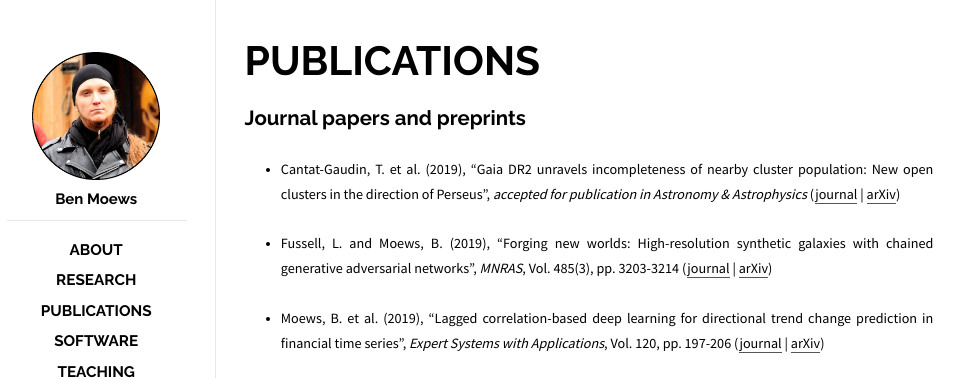
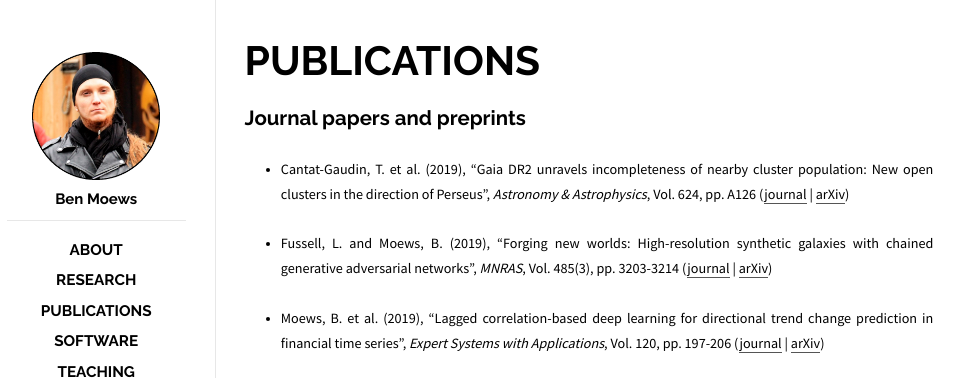
Before and after one commit to moews/moews.github.io, a Jekyll site: the page built from _posts/2017-03-25-publications.md, in a window 1280 px wide. Shown: the top 378 px of the page, without its empty margins (143-1109 px from the left). Built offline with Jekyll 4.4.1, drawn with Linux system fonts in a browser that asks for light colours.

Commit message:
Update 2017-03-25-publications.md

```diff
--- a/_posts/2017-03-25-publications.md
+++ b/_posts/2017-03-25-publications.md
@@ -12,7 +12,7 @@ categories: posts
 
 <!--* <small>Moews, B. and Ibikunle, G., (2019), "Predictive intraday correlations in stable and volatile market environments: Evidence from deep learning", _submitted to Quantitative Finance_</small>-->
 
-* <small>Cantat-Gaudin, T. et al. (2019), "Gaia DR2 unravels incompleteness of nearby cluster population: New open clusters in the direction of Perseus", _accepted for publication in Astronomy & Astrophysics_ ([journal](https://doi.org/10.1051/0004-6361/201834453) | [arXiv](https://arxiv.org/abs/1810.05494))</small>
+* <small>Cantat-Gaudin, T. et al. (2019), "Gaia DR2 unravels incompleteness of nearby cluster population: New open clusters in the direction of Perseus", _Astronomy & Astrophysics_, Vol. 624, pp. A126 ([journal](https://doi.org/10.1051/0004-6361/201834453) | [arXiv](https://arxiv.org/abs/1810.05494))</small>
 
 * <small>Fussell, L. and Moews, B. (2019), "Forging new worlds: High-resolution synthetic galaxies with chained generative adversarial networks", _MNRAS_, Vol. 485(3), pp. 3203-3214 ([journal](https://doi.org/10.1093/mnras/stz602) | [arXiv](https://arxiv.org/abs/1811.03081))</small>
 
```
